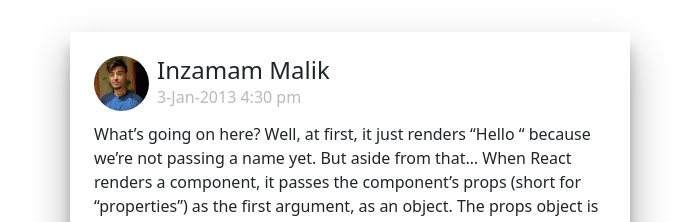
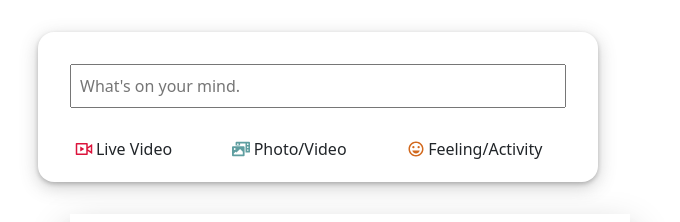
Before and after one commit to IWaqasRafiq/Facebook-Feed-Page, a React (Create React App) app: page / in a window 1280 px wide. Shown: the top 222 px of the page, without its empty margins (290-970 px from the left). Built offline with nearby package versions, Linux system fonts and the light colour scheme.

Commit message:
create input box

```diff
--- a/src/index.jsx
+++ b/src/index.jsx
@@ -1,5 +1,6 @@
 import React from "react";
 import ReactDOM from "react-dom";
+import InputBox from './input.jsx'
 import "./styles.css"
 import 'bootstrap/dist/css/bootstrap.min.css';
 import  profileImg  from "./img/profile.jpg";
@@ -42,6 +43,7 @@ function Post(props){
 
 ReactDOM.render(
     <div>
+      <InputBox />
       <Post
         profileImg={profileImg}
         name="Inzamam Malik"
--- /dev/null
+++ b/src/input.jsx
@@ -0,0 +1,38 @@
+import React from "react";
+import "./styles.css";
+import { RiLiveLine } from "react-icons/ri";
+import { FaPhotoVideo } from "react-icons/fa";
+import { MdOutlineEmojiEmotions } from "react-icons/md";
+
+
+function input() {
+  return (
+    <div className="MInputDiv">
+      <div className="inputDiv">
+        <form className="inputForm">
+          <input
+            className="input"
+            type="text"
+            placeholder={`What's on your mind.`}
+          />
+        </form>
+      </div>
+
+      <div className="inputFooter">
+        <div className="inputIcon">
+          <RiLiveLine className="live"/>
+          Live Video
+        </div>
+        <div className="inputIcon">
+            <FaPhotoVideo className="pv"/>
+          Photo/Video
+        </div>
+        <div className="inputIcon">
+            <MdOutlineEmojiEmotions  className="emoji"/>
+          Feeling/Activity
+        </div>
+      </div>
+    </div>
+  );
+}
+export default input;
--- a/src/styles.css
+++ b/src/styles.css
@@ -1,6 +1,10 @@
 #root{
     display: flex;
     justify-content: center;
+}
+*{
+    margin: 0;
+    padding: 0;
 }
 
 div.post {
@@ -50,3 +54,52 @@ div.postFooter .button:hover{
     background-color: #F2F2F2;
     cursor: pointer;
 }
+.inputFooter{
+    display: flex;
+    justify-content: space-around;
+
+}
+.inputIcon{
+    display: flex;
+    flex-grow: 1;
+    border-radius: 5px;
+    padding: 0.3rem 1rem;
+    margin: 0.5rem 0.3rem 0;
+    align-items: center;
+    /* justify-content: center; */
+    font-size: medium;
+}
+.MInputDiv{
+    box-shadow: rgba(90, 89, 89, 0.3) 0px 5px 18px, rgba(0, 0, 0, 0.22) 0px 2px 4px;
+    border-radius: 1rem;
+    max-width: 35rem;
+    display: flex;
+    flex-direction: column;
+    justify-content: center!important;
+    margin-top: 2rem;
+    padding: 1rem;
+
+}
+.inputForm{
+    padding: 1rem;
+}
+input{
+    outline: none;
+    width: 100%;
+    padding: 0.5rem;
+}
+.live{
+    color: crimson;
+    margin-right: 0.2rem;
+    font-size: large;
+}
+.pv{
+    color: cadetblue;
+    margin-right: 0.2rem;
+    font-size: large;
+}
+.emoji{
+    margin-right: 0.2rem;
+    font-size: large;
+    color: chocolate;
+}
```
